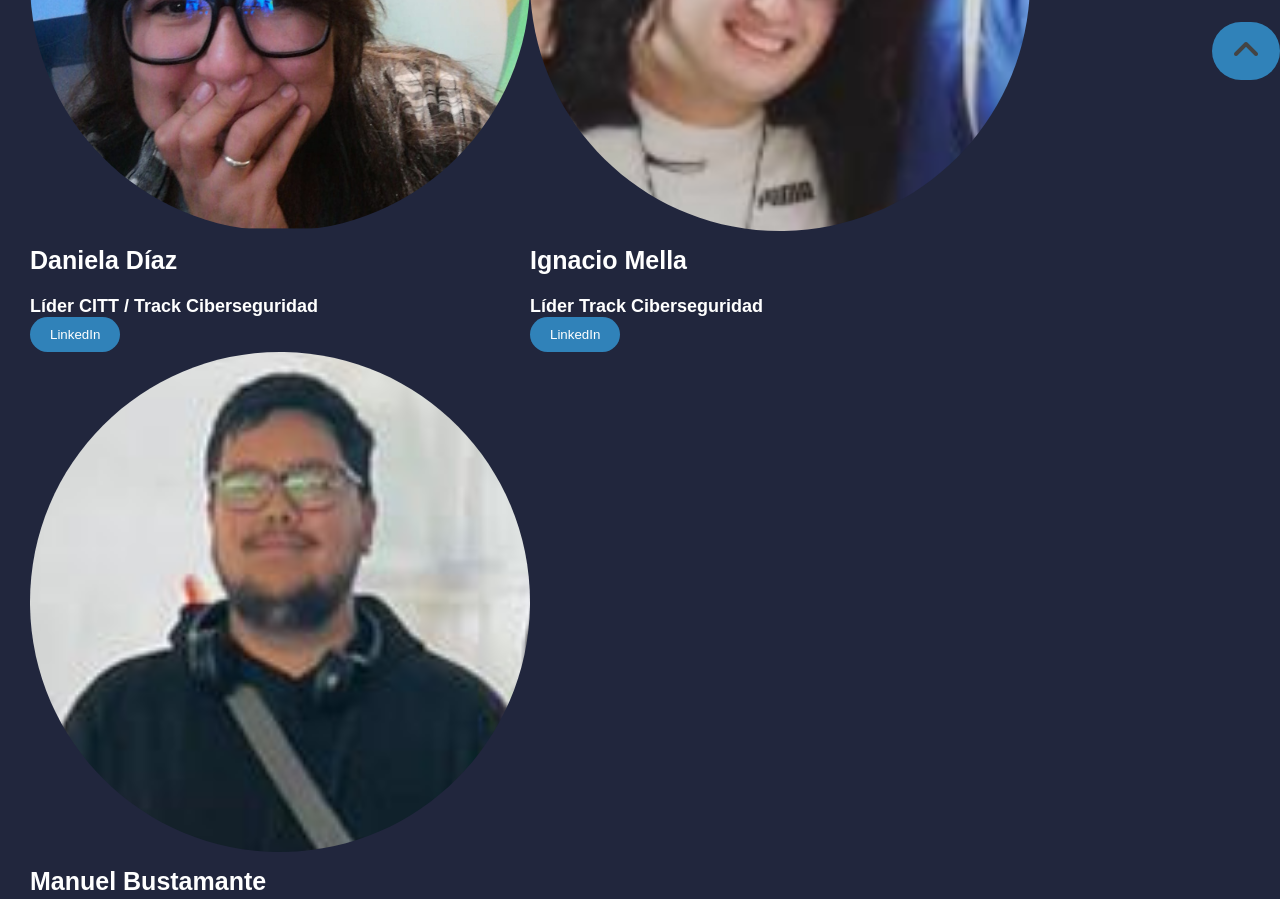
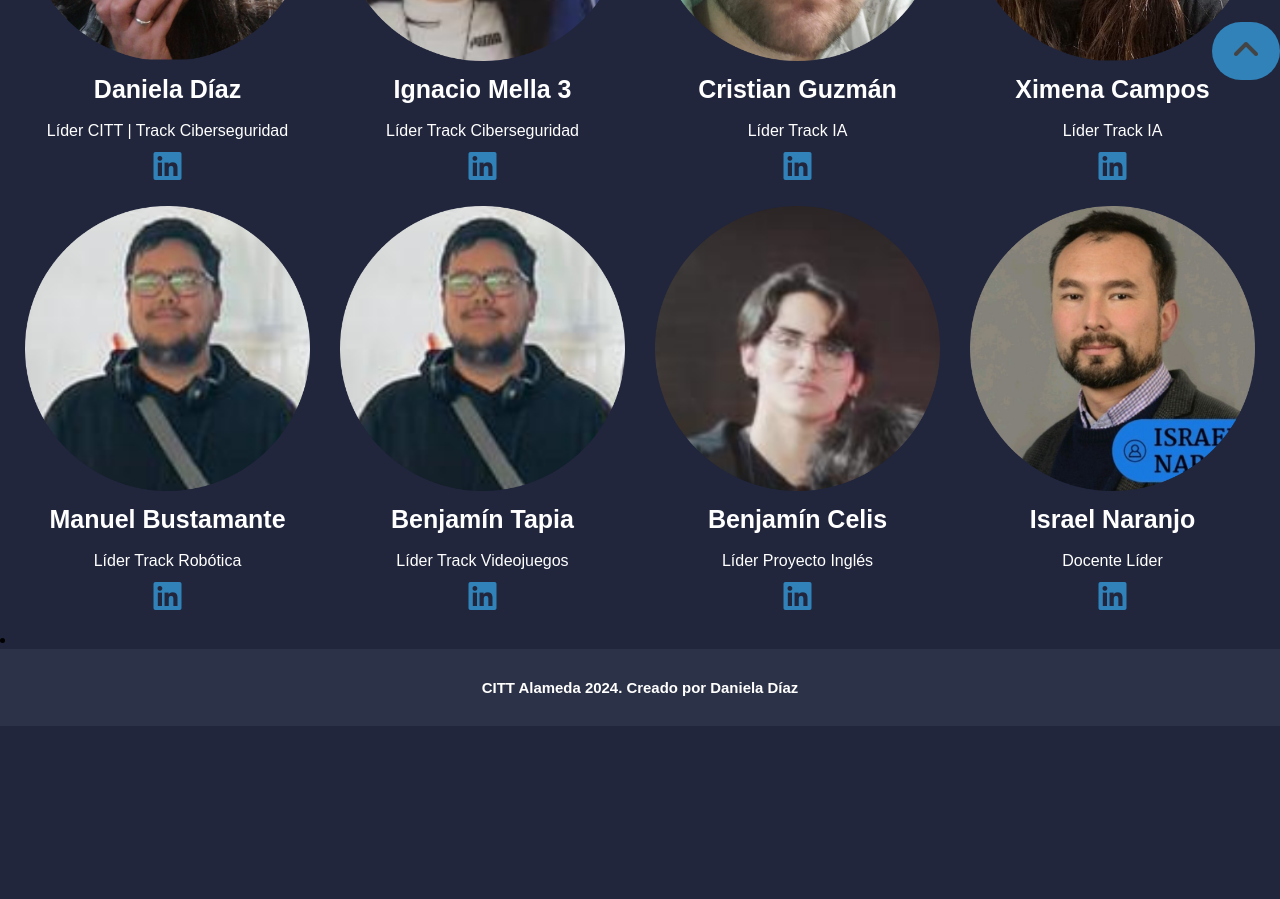
Before and after one commit to DanielaD1az/Web_CITT_Oteiza, a plain HTML site: page Nosotros.html in a window 1280 px wide. Shown: the part 720-1619 px from the top of the page. After the commit the page ends 1446 px from the top, so only its background shows below. Drawn offline with Linux system fonts and the light colour scheme.

Commit message:
primera actualizacion 12-05

```diff
--- a/Nosotros.html
+++ b/Nosotros.html
@@ -43,55 +43,61 @@
         <div class="Texto-01">
             <p align="justify"> Lorem ipsum dolor sit amet, consectetur adipiscing elit. Curabitur et dui euismod, porta eros quis, semper quam. Pellentesque habitant morbi tristique senectus et netus et malesuada fames ac turpis egestas. Sed non quam eget quam semper aliquam. Nullam a urna euismod, semper ipsum ac, gravida lectus. Sed at enim euismod, mollis lectus in, faucibus libero. Donec luctus mauris eget nibh porta, sed cursus arcu semper. Vestibulum ante ipsum primis in faucibus orci luctus et ultrices posuere cubilia Curae; Donec velit lectus, varius vel lacinia at, semper ac lorem. Sed a arcu sit amet neque mollis luctus. Sed velit lectus, varius vel lacinia at, semper ac lorem. Sed a arcu sit amet neque mollis luctus.</p> <br>
     </section>
-    <section id="Equipo">
-        <h2>Nuestro Equipo </h2> <br>
-        <div class="fondoequipo">
-            <div class="containerequipo">
-                <div class="columnequipo">
-                    <img src="Img/Nosotros/Daniela_Díaz.png" class="img-nosotros" width="100%">
+    <section id="Nosotros">
+        <h2>Nuestro Equipo</h2> <br>
+      </section>
+        <div class="fondonosotros">
+          <div class="containernosotros">
+            <div class="columnanosotros">
+              <img src="Img/Nosotros/Daniela_Díaz.png" class="img-noticia" width="100%">
               <h1 class="card-title">Daniela Díaz</h1> <br>
-                    <p align="justify">Líder CITT / Track Ciberseguridad</p>
-                    <button href="#" type="button" class="button">LinkedIn</button>
+              <p>Líder CITT | Track Ciberseguridad</p> <br>
+              <a href="https://www.linkedin.com/in/daniela-díaz-romero/" target="_blank"><i class="fa-brands fa-linkedin fa-2xl" style="color: #3082b9;"></i></a>
             </div>
-                <div class="columnequipo">
-                    <img src="Img/Nosotros/Ignacio_Mella.png" class="img-nosotros" width="100%">
-                    <h1 class="card-title">Ignacio Mella</h1> <br>
-                    <p align="justify">Líder Track Ciberseguridad</p>
-                    <button href="#" type="button" class="button">LinkedIn</button>
+            <div class="columnanosotros">
+              <img src="Img/Nosotros/Ignacio_Mella.png" class="img-noticia" width="100%">
+              <h1 class="titnosotros">Ignacio Mella 3</h1> <br>
+              <p>Líder Track Ciberseguridad</p> <br>
+              <a href="https://www.linkedin.com/in/ignacio-mella-cordero/" target="_blank"><i class="fa-brands fa-linkedin fa-2xl" style="color: #3082b9;"></i></a>
             </div>
-                <div class="columnequipo">
-                    <img src="Img/Nosotros/Manuel_Bustamante.png" class="img-nosotros" width="100%">
-                    <h1 class="card-title">Manuel Bustamante</h1> <br>
-                    <p align="justify">Líder Track Robótica</p>
-                    <button href="#" type="button" class="button">LinkedIn</button>
-                <div class="columnequipo">
-                    <img src="Img/Nosotros/Cristian_Guzmán.png" class="img-nosotros" width="100%">
-                    <h1 class="card-title">Cristian Guzmán</h1> <br>
-                    <p align="justify">Líder Track IA</p>
-                    <button href="#" type="button" class="button">LinkedIn</button>
+            <div class="columnanosotros">
+              <img src="Img/Nosotros/Cristian_Guzmán.png" class="img-noticia" width="100%">
+              <h1 class="titnosotros">Cristian Guzmán</h1> <br>
+              <p>Líder Track IA</p> <br>
+              <a href="https://www.linkedin.com/in/cristianguzman484/" target="_blank"><i class="fa-brands fa-linkedin fa-2xl" style="color: #3082b9;"></i></a>
             </div>
-                <div class="columnequipo">
-                    <img src="Img/Nosotros/Ximena_Campos.png" class="img-nosotros" width="100%">
-                    <h1 class="card-title">Ximena Campos</h1> <br>
-                    <p align="justify">Líder Track IA</p>
-                    <button href="#" type="button" class="button">LinkedIn</button>
+            <div class="columnanosotros">
+              <img src="Img/Nosotros/Ximena_Campos.png" class="img-noticia" width="100%">
+              <h1 class="titnosotros">Ximena Campos</h1> <br>
+              <p>Líder Track IA</p> <br>
+              <a href="https://www.linkedin.com/in/ximena-campos-garc%C3%ADa-89088227b/" target="_blank"><i class="fa-brands fa-linkedin fa-2xl" style="color: #3082b9;"></i></a>
             </div>
-                <div class="columnequipo">
-                    <img src="Img/Nosotros/Benjamín_Célis.png" class="img-nosotros" width="100%">
-                    <h1 class="card-title">Benjamín Célis</h1> <br>
-                    <p align="justify">Líder Programa Inglés</p>
-                    <button href="#" type="button" class="button">LinkedIn</button>
+            <div class="columnanosotros">
+              <img src="Img/Nosotros/Manuel_Bustamante.png" class="img-noticia" width="100%">
+              <h1 class="titnosotros">Manuel Bustamante</h1> <br>
+              <p>Líder Track Robótica</p> <br>
+              <a href="https://www.linkedin.com/in/manuel-bustamante-348a28267/" target="_blank"><i class="fa-brands fa-linkedin fa-2xl" style="color: #3082b9;"></i></a>
             </div>
-                <div class="columnequipo">
-                    <img src="Img/Nosotros/Israel_Naranjo.png" class="img-nosotros" width="100%">
-                    <h1 class="card-title">Israel Naranjo</h1> <br>
-                    <p align="justify">Docente Líder</p>
-                    <button href="#" type="button" class="button">LinkedIn</button>
+            <div class="columnanosotros">
+                <img src="Img/Nosotros/Manuel_Bustamante.png" class="img-noticia" width="100%">
+                <h1 class="titnosotros">Benjamín Tapia</h1> <br>
+                <p>Líder Track Videojuegos</p> <br>
+                <a href="https://www.linkedin.com/in/benjamin-tapia-vergara-7440b5207/" target="_blank"><i class="fa-brands fa-linkedin fa-2xl" style="color: #3082b9;"></i></a>
+            </div>
+            <div class="columnanosotros">
+                <img src="Img/Nosotros/Benjamín_Célis.png" class="img-noticia" width="100%">
+                <h1 class="titnosotros">Benjamín Celis</h1> <br>
+                <p>Líder Proyecto Inglés</p> <br>
+                <a href="https://www.linkedin.com/in/benjamin-daniel-celis-poblete-516119292/" target="_blank"><i class="fa-brands fa-linkedin fa-2xl" style="color: #3082b9;"></i></a>
+            </div>
+            <div class="columnanosotros">
+                <img src="Img/Nosotros/Israel_Naranjo.png" class="img-noticia" width="100%">
+                <h1 class="titnosotros">Israel Naranjo</h1> <br>
+                <p>Docente Líder</p> <br>
+                <a href="https://www.linkedin.com/in/israel-alberto-naranjo-retamal-66759924a/" target="_blank"><i class="fa-brands fa-linkedin fa-2xl" style="color: #3082b9;"></i></a>
             </div>
           </div>
           </div>
-        </div>
-    </section>
 <!-- Botón de subir  -->
 <section>
     <li><a href="#" class="subir"><i class="fa-solid fa-angle-up fa-2xl" style="color: #444444;"></i></a>
@@ -100,8 +106,7 @@
     <footer>
         <div class="grid-footer">
         <div class="text-footer">
-                <h4>CITT Alameda 2024. Creado por Alumnos</h4>
-            </div>
+            <h5>CITT Alameda 2024. Creado por Daniela Díaz</h5>
         </div>
     </footer>
 </body>
--- a/style.css
+++ b/style.css
@@ -127,7 +127,7 @@ a:hover{
     width: 100%;
 }
 .noticebutton {
-    background-color: #3082b9;
+    background-color: rgb(48, 130, 185);
     color: white;
     padding: 10px 20px;
     border: none;
@@ -222,18 +222,6 @@ a:hover{
     margin: 30px;
     text-align: center;
 }
-.containerequipo {
-    display: flex;
-    flex-wrap: wrap;
-    background-color: #21263d;
-    color: white;
-}
-.columnnequipo {
-    flex: 1 0 15%; /* Ancho mínimo del 20%, se expande proporcionalmente */
-    padding: 5px;
-    text-align: center;
-    border: 0px;
-}
 .button {
     background-color: #3082b9;
     color: white;
@@ -242,12 +230,26 @@ a:hover{
     border: none;
     cursor: pointer;
 }
-#Equipo{
+.fondonosotros{
+    background-color: #21263d;
+    width: 100%;
+}
+.titnosotros{
+    font-size: 25px;
+    padding-top: 10px;
+}
+.containernosotros {
+    display: flex;
+    flex-wrap: wrap;
+    background-color: #21263d;
     color: white;
-    font-weight: bold;
-    font-size: 18px;
-    text-decoration: none;
-    margin: 30px;
+    margin: 10px;
+}
+.columnanosotros {
+    flex: 1 0 25%; /* Ancho mínimo del 20%, se expande proporcionalmente */
+    padding: 15px;
+    text-align: center;
+    border: 0px;
 }
 /*Contacto*/
 .grid-contacto{
```
Lines whose indentation alone changed are shown as unchanged.
